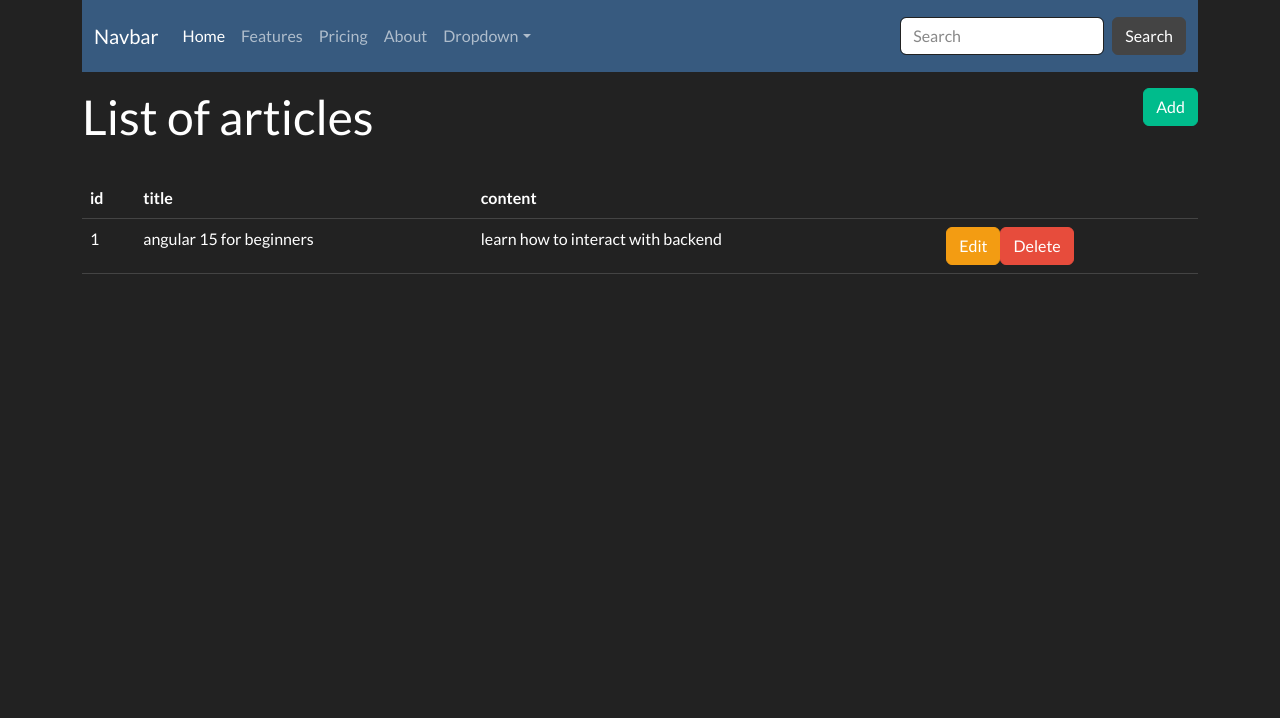
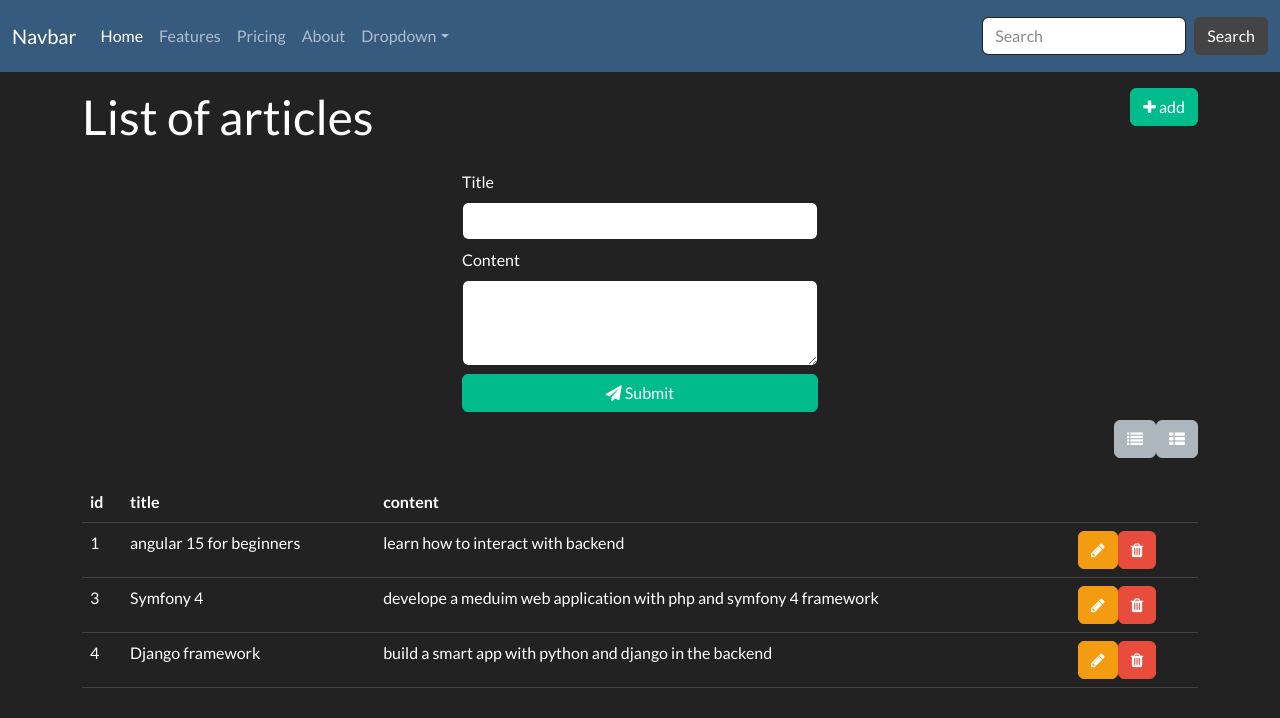
Before and after one commit to IDBRAHIMDEV/angular15-coding-tech, an Angular app: page / in a window 1280 px wide. Shown: the top 718 px of the page. Built offline with nearby package versions, Linux system fonts and the light colour scheme; data requests are answered from the project's data file.

Commit message:
second week

```diff
--- a/angular.json
+++ b/angular.json
@@ -26,7 +26,8 @@
             ],
             "styles": [
               "src/styles.css",
-              "node_modules/bootswatch/dist/darkly/bootstrap.min.css"
+              "node_modules/bootswatch/dist/darkly/bootstrap.min.css",
+              "node_modules/font-awesome/css/font-awesome.min.css"
             ],
             "scripts": []
           },
--- a/data/db.json
+++ b/data/db.json
@@ -4,6 +4,16 @@
       "title": "angular 15 for beginners",
       "content": "learn how to interact with backend",
       "id": 1
+    },
+    {
+      "title": "Symfony 4",
+      "content": "develope a meduim web application with php and symfony 4 framework",
+      "id": 3
+    },
+    {
+      "title": "Django framework",
+      "content": "build a smart app with python and django in the backend",
+      "id": 4
     }
   ],
   "categories": []
--- a/package.json
+++ b/package.json
@@ -19,6 +19,7 @@
     "@angular/platform-browser-dynamic": "^15.2.0",
     "@angular/router": "^15.2.0",
     "bootswatch": "^5.2.3",
+    "font-awesome": "^4.7.0",
     "rxjs": "~7.8.0",
     "sweetalert2": "^11.7.3",
     "tslib": "^2.3.0",
--- a/src/app/app.component.html
+++ b/src/app/app.component.html
@@ -1,4 +1,4 @@
-
+<app-navbar></app-navbar>
 <div class="container">
     <app-blog></app-blog>
 </div>
--- a/src/app/blog/blog.component.html
+++ b/src/app/blog/blog.component.html
@@ -1,14 +1,55 @@
 
-<app-navbar></app-navbar>
+
 
 <div class="row my-3">
     <div class="col-md-6">
         <h1>List of articles</h1>
     </div>
-    <div class="col-md-6" align="right"><button class="btn btn-success">Add</button></div>
+    <div class="col-md-6" align="right">
+        <button class="btn btn-success">
+            <i class="fa fa-plus"></i> add
+        </button>
+    </div>
 </div>
 
-<div class="row mt-4">
+
+<!-- .row>.col-md-4.mx-auto>(.form-group>label.form-label{Title}[for=title]+input:text#title.form-control)
++(.form-group>label.form-label{Content}[for=content]+textarea[rows=3].form-control#content)
++(.d-grid>button.my-2.btn.btn-success>i.fa.fa-send) -->
+
+<div class="row">
+    <div class="col-md-4 mx-auto">
+        <div class="form-group">
+            <label for="title" class="form-label">Title</label>
+            <input [(ngModel)]="myArticle.title" type="text" name="" id="title" class="form-control">
+        </div>
+        <div class="form-group mt-2">
+            <label for="content" class="form-label">Content</label>
+            <textarea [(ngModel)]="myArticle.content" name="" id="content" cols="30" rows="3" class="form-control"></textarea>
+        </div>
+        <div class="d-grid">
+            <button class="my-2 btn btn-success" (click)="saveArticle()" *ngIf="!editable">
+                <i class="fa fa-send"></i> Submit
+            </button>
+            <button class="my-2 btn btn-warning" (click)="updateArticle()" *ngIf="editable">
+                <i class="fa fa-refresh"></i> Update
+            </button>
+        </div>
+    </div>
+</div>
+
+<div class="row">
+    <div class="col-md-12" align="right">
+        <button class="btn btn-light" (click)="changeMode(true)">
+            <i class="fa fa-list"></i>
+        </button>
+        <button class="btn btn-light" (click)="changeMode(false)">
+            <i class="fa fa-th-list"></i>
+        </button>
+    </div>
+</div>
+
+<div class="row mt-4" *ngIf="list">
     <div class="col-md-12">
         <table class="table">
             <thead>
@@ -25,8 +66,12 @@
                     <td>{{ article.title }}</td>
                     <td>{{ article.content }}</td>
                     <td class="text-right">
-                        <button class="btn btn-warning">Edit</button>
-                        <button class="btn btn-danger">Delete</button>
+                        <button class="btn btn-warning be-1" (click)="editArticle(article)">
+                            <i class="fa fa-pencil"></i>
+                        </button>
+                        <button class="btn btn-danger" (click)="destroyArticle(article.id)">
+                            <i class="fa fa-trash"></i>
+                        </button>
                     </td>
                 </tr>
 
@@ -34,3 +79,14 @@
         </table>
     </div>
 </div>
+
+<div class="row mt-4" *ngIf="!list">
+    <div class="col-md-4"  *ngFor="let article of articles">
+        <div class="card my-2">
+            <div class="card-body">
+                <h4 class="card-title">{{ article.title }}</h4>
+                <p class="card-text">{{ article.content }}</p>
+            </div>
+        </div>
+    </div>
+</div>
--- a/src/app/blog/blog.component.ts
+++ b/src/app/blog/blog.component.ts
@@ -11,6 +11,61 @@ export class BlogComponent implements OnInit {
 
   articles: Article[] = []
 
+  list: boolean = true
+
+  editable: boolean = false
+
+  myArticle: Article = {
+    title: "",
+    content: ""
+  }
+
+  changeMode(etat: boolean) {
+    this.list = etat
+    console.log(this.list)
+  }
+
+  saveArticle() {
+    this.articleService.persistArticle(this.myArticle).subscribe((response) => {
+      this.articles = [response, ...this.articles]
+      this.initArticle()
+    })
+  }
+
+  initArticle() {
+    this.myArticle = {
+      title: "",
+      content: ""
+    }
+  }
+
+  updateArticle() {
+
+    let { id, title, content } = this.myArticle
+
+    this.articleService.putArticle(id, {title, content}).subscribe(response => {
+      this.editable = false
+      this.initArticle()
+    })
+  }
+
+  editArticle(data: Article) {
+    this.myArticle = data
+    this.editable = true
+  }
+
+
+  destroyArticle(id: number | undefined) {
+
+    if(!confirm('Are you to delete this article ? ')) {
+      return
+    }
+
+    this.articleService.deleteArticle(id).subscribe(() => {
+      this.articles = this.articles.filter(article => article.id !== id)
+    })
+  }
+
   constructor(private articleService: ArticleService) {}
 
   ngOnInit(): void {
--- a/src/app/services/article.service.ts
+++ b/src/app/services/article.service.ts
@@ -16,18 +16,18 @@ export class ArticleService {
   }
 
   persistArticle(data: Article) {
-    return this.http.post(this.baseUrl, data)
+    return this.http.post<Article>(this.baseUrl, data)
   }
 
   getArticle(id: number) {
     return this.http.get<Article>(`${this.baseUrl}/${id}`)
   }
 
-  putArticle(id: number, data: Article) {
-    return this.http.put(`${this.baseUrl}/${id}`, data)
+  putArticle(id: number | undefined, data: Article) {
+    return this.http.put<Article>(`${this.baseUrl}/${id}`, data)
   }
 
-  deleteArticle(id: number) {
+  deleteArticle(id: number | undefined) {
     return this.http.delete(`${this.baseUrl}/${id}`)
   }
 }
```
Also changed, not shown: 1 other file (tests, documents, lock files or other folders).
